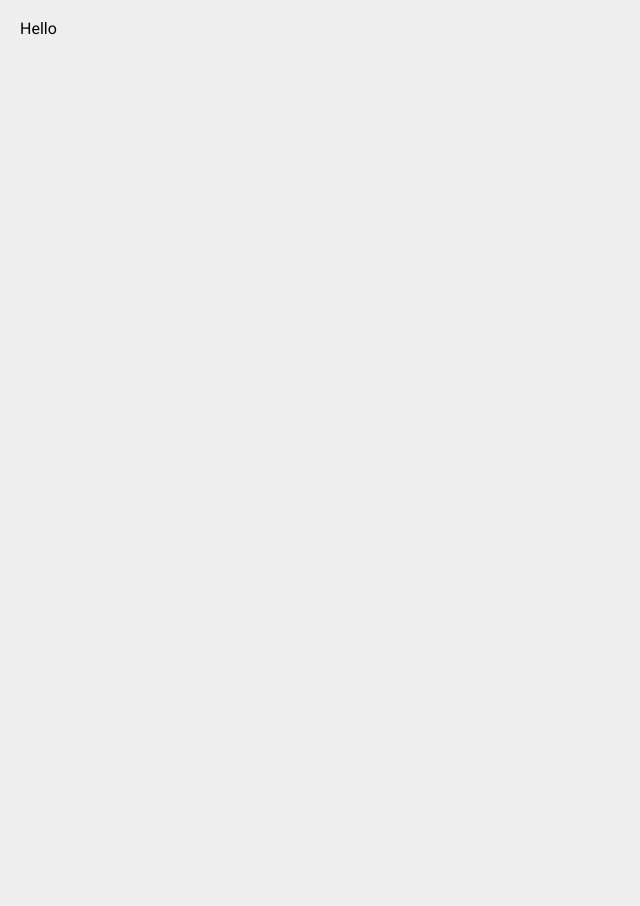
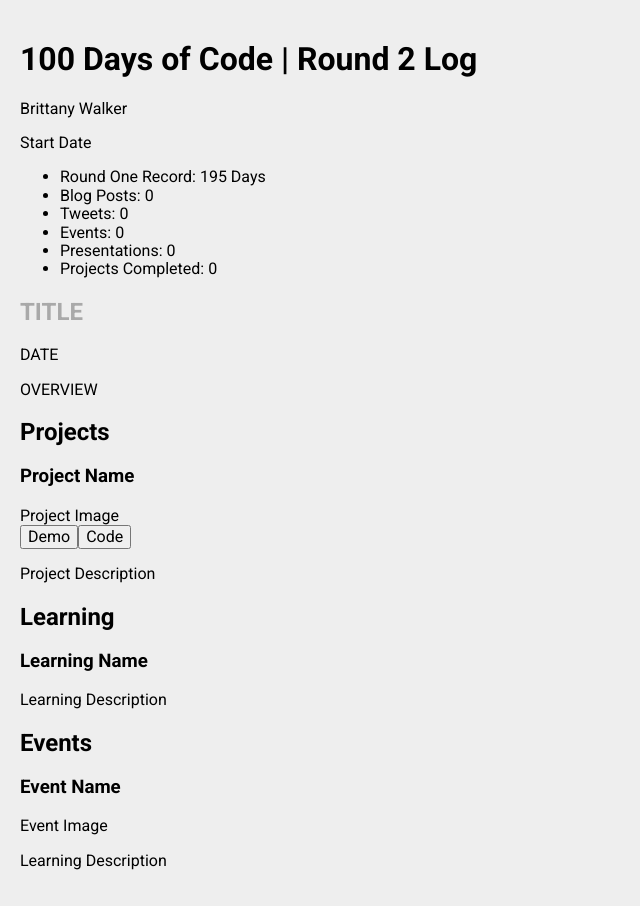
Before and after one commit to brittanyrw/100DaysOfCodeLog-Round2, a React (Create React App) app in the folder client/: page / in a window 1280 px wide. Shown: the whole page, without its empty margins (0-640 px from the left). Before the commit the page ends 800 px from the top, so only its background shows below. Built offline with nearby package versions, Linux system fonts and the light colour scheme.

Commit message:
add placeholder HTML to App component

```diff
--- a/client/src/App.js
+++ b/client/src/App.js
@@ -1,12 +1,31 @@
-import React, { Component } from "react";
+import React, { Component } from 'react';
+import styled from 'styled-components';
+import Log from './Log';
 
 class App extends Component {
 
   render() {
 
+
     return (
-      <div className="App">
-      Hello
+      <div>
+        <header>
+          <h1>100 Days of Code | Round 2 Log</h1>
+          <p>Brittany Walker</p>
+          <p>Start Date</p>
+          <stats>
+            <ul>
+              <li>Round One Record: 195 Days</li>
+              <li>Blog Posts: 0</li>
+              <li>Tweets: 0</li>
+              <li>Events: 0</li>
+              <li>Presentations: 0</li>
+              <li>Projects Completed: 0</li>
+            </ul>
+          </stats>
+        </header>
+        <Log></Log>
+        <footer></footer>
       </div>
     );
   }
```
